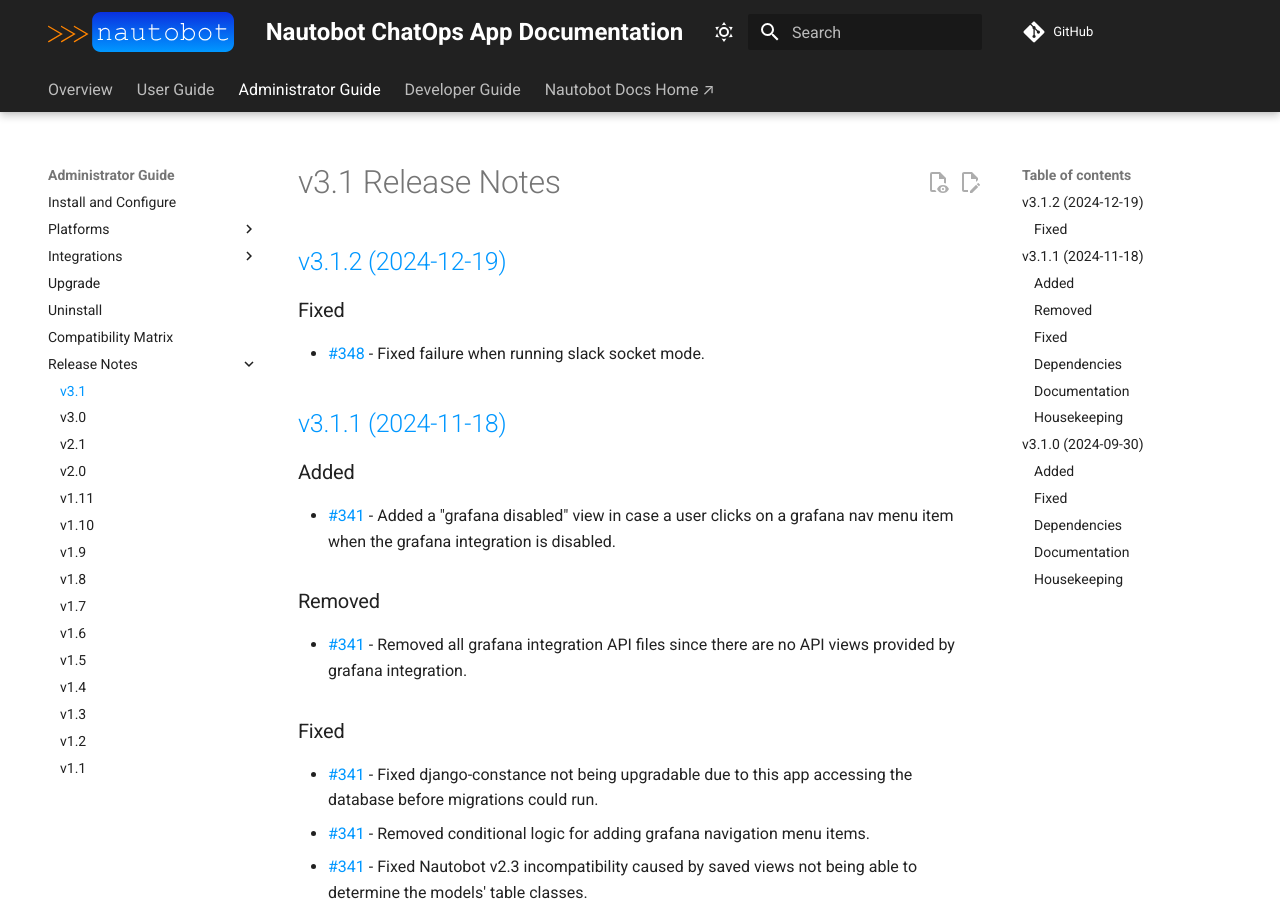
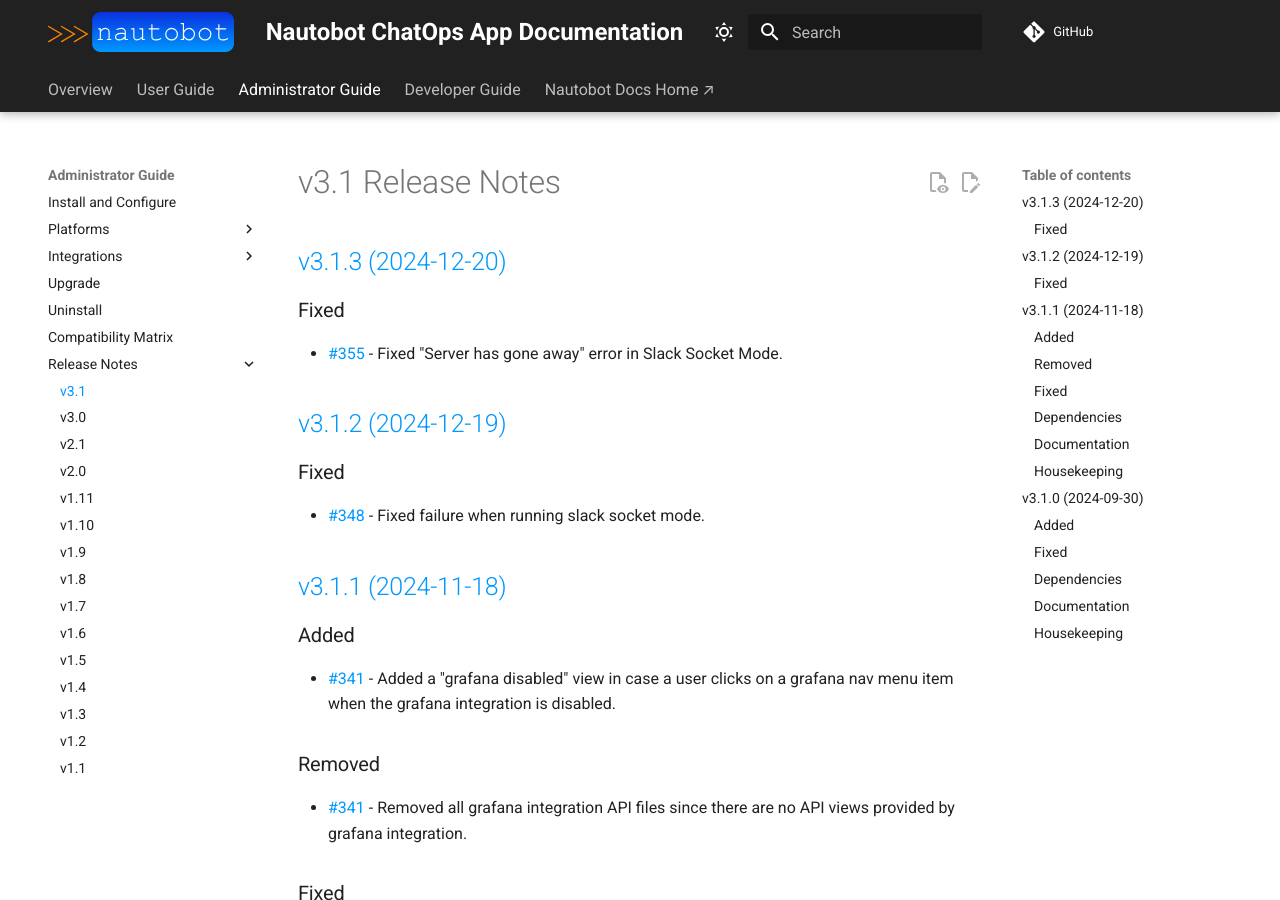
Before and after one commit to nautobot/nautobot-app-chatops, an MkDocs documentation site: the page built from docs/admin/release_notes/version_3.1.md, in a window 1280 px wide and 900 px high. Built offline with MkDocs 1.6.1 and Material for MkDocs 9.7.7, drawn with Linux system fonts in a browser that asks for light colours; comment, search, counter and statistics services are not loaded.

Commit message:
Prepare for release 3.1.3

```diff
--- a/docs/admin/release_notes/version_3.1.md
+++ b/docs/admin/release_notes/version_3.1.md
@@ -2,6 +2,12 @@
 # v3.1 Release Notes
 
 <!-- towncrier release notes start -->
+## [v3.1.3 (2024-12-20)](https://github.com/nautobot/nautobot-app-chatops/releases/tag/v3.1.3)
+
+### Fixed
+
+- [#355](https://github.com/nautobot/nautobot-app-chatops/issues/355) - Fixed "Server has gone away" error in Slack Socket Mode.
+
 ## [v3.1.2 (2024-12-19)](https://github.com/nautobot/nautobot-app-chatops/releases/tag/v3.1.2)
 
 ### Fixed
--- a/pyproject.toml
+++ b/pyproject.toml
@@ -1,6 +1,6 @@
 [tool.poetry]
 name = "nautobot-chatops"
-version = "3.1.3a0"
+version = "3.1.3"
 description = "A app providing chatbot capabilities for Nautobot"
 authors = ["Network to Code, LLC <opensource@networktocode.com>"]
 license = "Apache-2.0"
```
Also changed, not shown: 1 other file.
